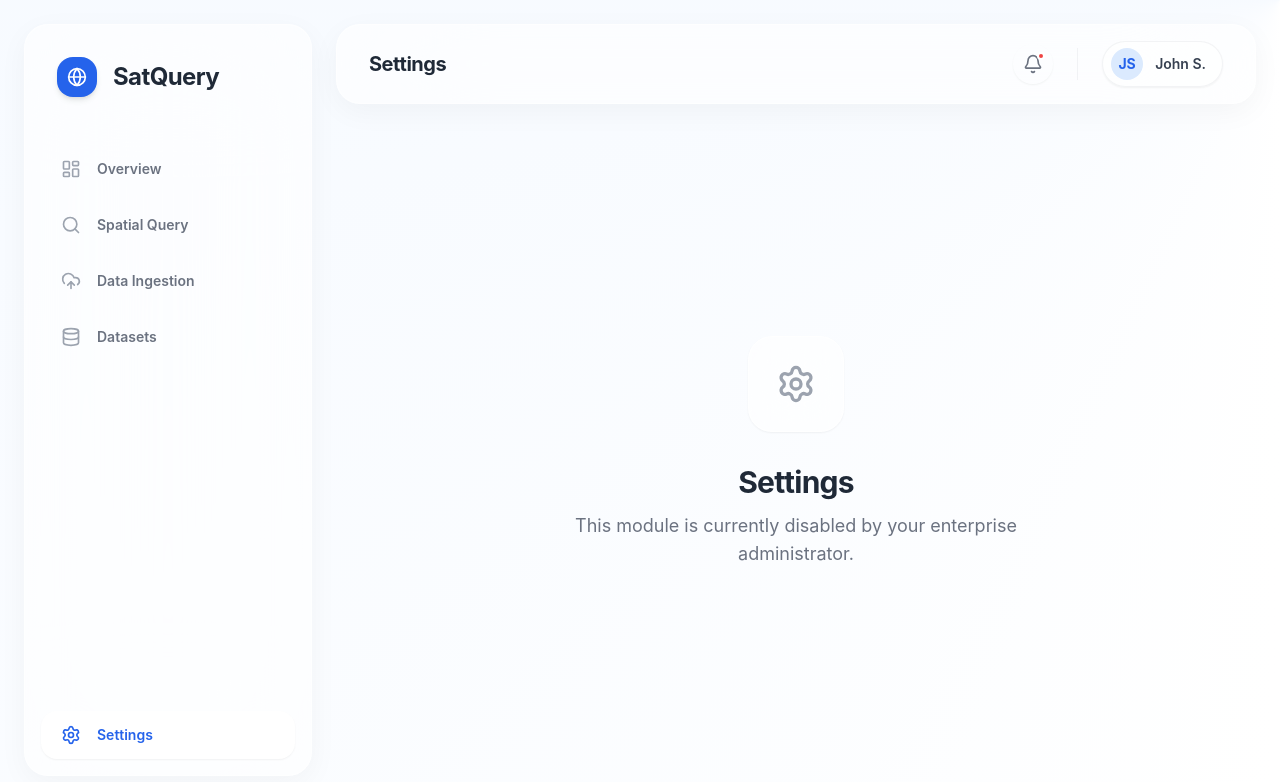
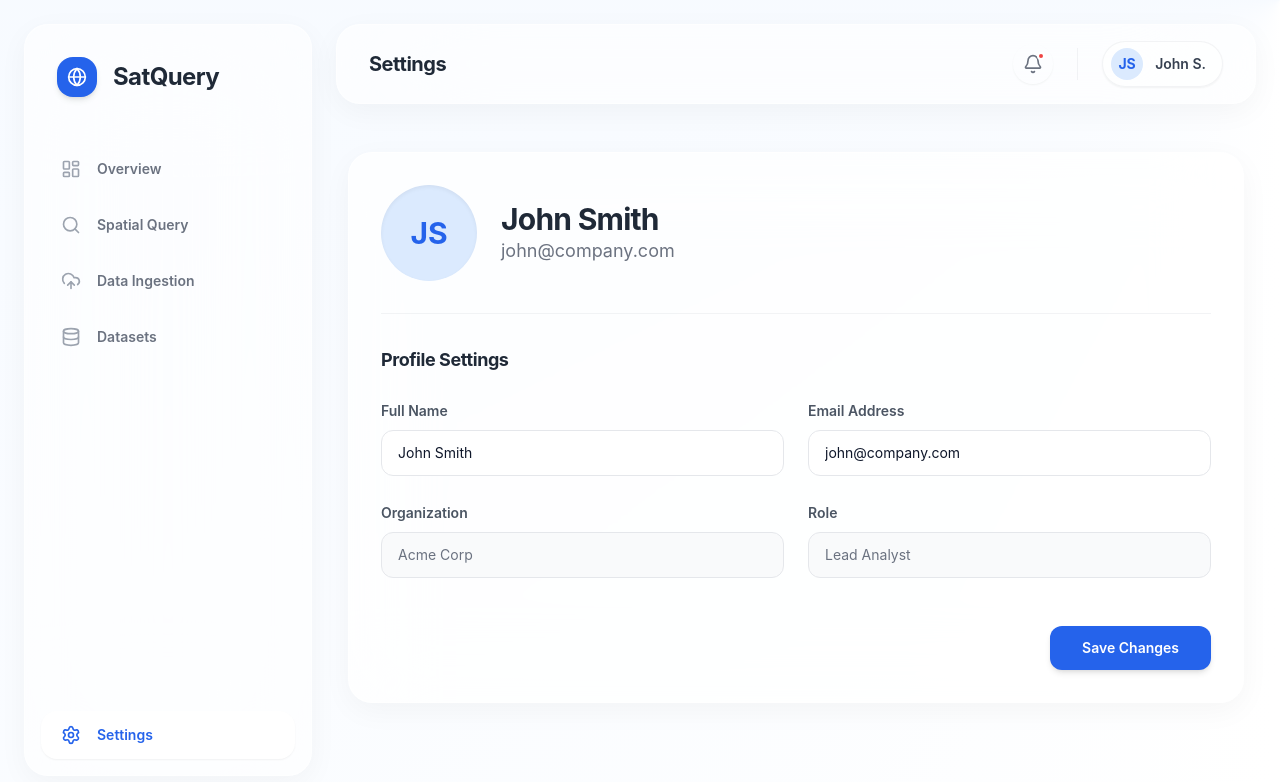
Before and after one commit to VONTIPULIPUJYAGANESHKARTHIK/SatQuery-AI, a React (Vite) app in the folder satqueryaifrontend/: page /dashboard in a window 1280 px wide. Both pictures are taken after a click on the button "Settings". Shown: the top 782 px of the page. Built offline with nearby package versions, Linux system fonts and the light colour scheme.

Commit message:
fix: wire up profile dropdown and implement settings view

```diff
--- a/satqueryaifrontend/src/pages/Dashboard.jsx
+++ b/satqueryaifrontend/src/pages/Dashboard.jsx
@@ -421,20 +421,55 @@ export default function Dashboard() {
     </motion.div>
   );
 
-  const renderPlaceholder = (title, icon) => (
+  const renderSettings = () => (
     <motion.div
-      key={title}
+      key="settings"
       initial={{ opacity: 0, scale: 0.98 }}
       animate={{ opacity: 1, scale: 1 }}
       exit={{ opacity: 0, scale: 0.98 }}
       transition={springTransition}
-      className="flex flex-col items-center justify-center h-full text-center p-12"
+      className="max-w-4xl mx-auto pt-6"
     >
-      <div className="w-24 h-24 bg-white/60 backdrop-blur-xl border border-white/60 rounded-3xl flex items-center justify-center mb-8 shadow-sm">
-        {React.createElement(icon, { className: "w-10 h-10 text-gray-400" })}
+      <div className="bg-white/70 backdrop-blur-2xl border border-white/60 rounded-3xl shadow-[0_8px_30px_rgb(0,0,0,0.04)] overflow-hidden p-8">
+        <div className="flex items-center gap-6 mb-8 border-b border-gray-200/50 pb-8">
+          <div className="w-24 h-24 rounded-full bg-blue-100 text-blue-600 flex items-center justify-center text-3xl font-bold shadow-inner">
+            JS
+          </div>
+          <div>
+            <h2 className="text-3xl font-bold text-gray-800 tracking-tight">John Smith</h2>
+            <p className="text-gray-500 text-lg">john@company.com</p>
+          </div>
+        </div>
+
+        <div className="space-y-6">
+          <h3 className="text-lg font-bold text-gray-800 tracking-tight">Profile Settings</h3>
+
+          <div className="grid grid-cols-2 gap-6">
+            <div className="space-y-2">
+              <label className="text-sm font-semibold text-gray-600">Full Name</label>
+              <input type="text" defaultValue="John Smith" className="w-full bg-white border border-gray-200 rounded-xl px-4 py-3 text-sm focus:outline-none focus:ring-2 focus:ring-blue-500/20 focus:border-blue-500 transition-all" />
+            </div>
+            <div className="space-y-2">
+              <label className="text-sm font-semibold text-gray-600">Email Address</label>
+              <input type="email" defaultValue="john@company.com" className="w-full bg-white border border-gray-200 rounded-xl px-4 py-3 text-sm focus:outline-none focus:ring-2 focus:ring-blue-500/20 focus:border-blue-500 transition-all" />
+            </div>
+            <div className="space-y-2">
+              <label className="text-sm font-semibold text-gray-600">Organization</label>
+              <input type="text" defaultValue="Acme Corp" className="w-full bg-gray-50 border border-gray-200 rounded-xl px-4 py-3 text-sm text-gray-500" disabled />
+            </div>
+            <div className="space-y-2">
+              <label className="text-sm font-semibold text-gray-600">Role</label>
+              <input type="text" defaultValue="Lead Analyst" className="w-full bg-gray-50 border border-gray-200 rounded-xl px-4 py-3 text-sm text-gray-500" disabled />
+            </div>
+          </div>
+
+          <div className="pt-6 flex justify-end">
+            <motion.button whileHover={{ scale: 1.02 }} whileTap={{ scale: 0.98 }} className="bg-blue-600 text-white px-8 py-3 rounded-xl text-sm font-semibold shadow-md">
+              Save Changes
+            </motion.button>
+          </div>
+        </div>
       </div>
-      <h2 className="text-3xl font-bold text-gray-800 mb-3 tracking-tight">{title}</h2>
-      <p className="text-gray-500 text-lg max-w-md">This module is currently disabled by your enterprise administrator.</p>
     </motion.div>
   );
 
@@ -445,7 +480,7 @@ export default function Dashboard() {
       case 'Datasets': return renderDatasets();
       case 'Spatial Query': return renderSpatialQuery();
       case 'Map View': return renderSpatialQuery();
-      case 'Settings': return renderPlaceholder('Settings', Settings);
+      case 'Settings': return renderSettings();
       default: return renderOverview();
     }
   };
@@ -548,14 +583,11 @@ export default function Dashboard() {
                     </div>
 
                     <div className="py-2 px-3 space-y-1">
-                      <button className="w-full text-left px-4 py-2.5 rounded-xl text-sm font-semibold text-gray-700 hover:bg-gray-100/80 hover:text-gray-900 flex items-center gap-3 transition-colors">
+                      <button
+                        onClick={() => { setActiveTab('Settings'); setIsProfileOpen(false); }}
+                        className="w-full text-left px-4 py-2.5 rounded-xl text-sm font-semibold text-gray-700 hover:bg-gray-100/80 hover:text-gray-900 flex items-center gap-3 transition-colors"
+                      >
                         <User className="w-4 h-4 text-gray-400" /> My Profile
-                      </button>
-                      <button className="w-full text-left px-4 py-2.5 rounded-xl text-sm font-semibold text-gray-700 hover:bg-gray-100/80 hover:text-gray-900 flex items-center gap-3 transition-colors">
-                        <CreditCard className="w-4 h-4 text-gray-400" /> Billing
-                      </button>
-                      <button className="w-full text-left px-4 py-2.5 rounded-xl text-sm font-semibold text-gray-700 hover:bg-gray-100/80 hover:text-gray-900 flex items-center gap-3 transition-colors">
-                        <Key className="w-4 h-4 text-gray-400" /> API Keys
                       </button>
                     </div>
 
```
